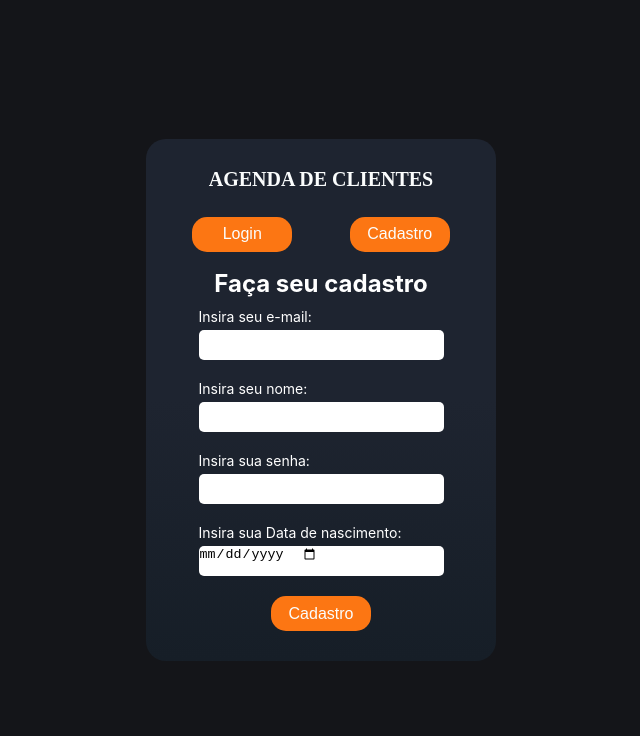
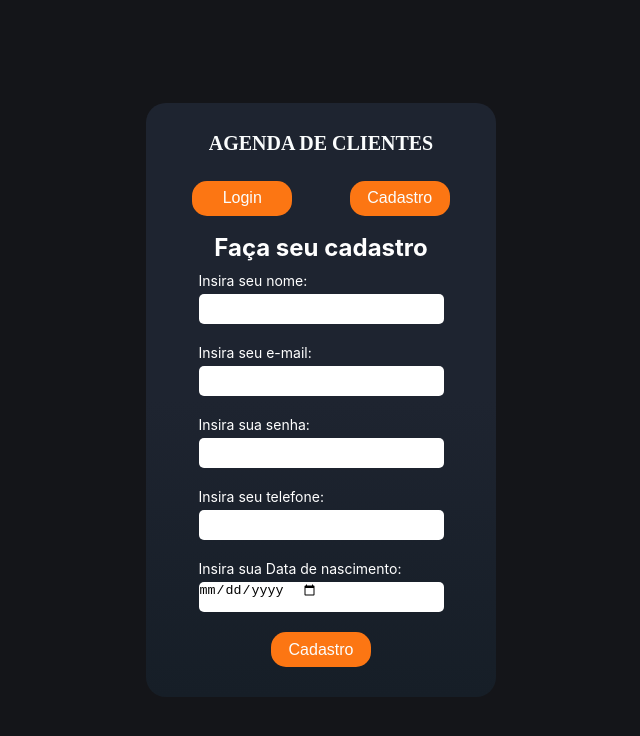
Before and after one commit to DiegoOlive29/front-client-contato, a React (Create React App) app in the folder projeto-lista-contatos/: page / in a window 1280 px wide. Shown: the top 736 px of the page, without its empty margins (319-959 px from the left). Built offline with nearby package versions, Linux system fonts and the light colour scheme.

Commit message:
creation of the default useForm structure for using the api

```diff
--- a/projeto-lista-contatos/src/components/FormCadastro/index.tsx
+++ b/projeto-lista-contatos/src/components/FormCadastro/index.tsx
@@ -1,21 +1,45 @@
+import { useForm } from "react-hook-form";
+import * as yup from "yup"
 import { ButtonFormsEnvio, FormCadastroCamp } from "./styled";
+import {yupResolver}from '@hookform/resolvers/yup'
+import { PostUser } from "../../service/createUser";
 
 const FormCadastro = () => {
+  const formSchema = yup.object().shape({
+    name      :yup.string().required('Campo obrigatório'),
+    email     :yup.string().required('Campo obrigatório'),
+    password  :yup.string().required('Campo obrigatório'),
+    phone     :yup.string().required('Campo obrigatório'),
+    date      :yup.string().required('Campo obrigatório')
+  })
+  const {register,handleSubmit, formState:{ errors}}=useForm<PostUser>({resolver:yupResolver(formSchema)})
+
+  const handleSubmitPost =async (data:PostUser)=>{
+    console.log(data)
+
+
+  }
+
+
   return (
-    <FormCadastroCamp onSubmit={() => console.log("oi")}>
+    <FormCadastroCamp onSubmit={handleSubmit(handleSubmitPost)}>
       <h2>Faça seu cadastro</h2>
 
+      <label htmlFor="">Insira seu nome:</label>
+      <input type="text"  {...register('name')}/>
+
       <label htmlFor="">Insira seu e-mail:</label>
-      <input type="text" />
+      <input type="text"  {...register('email')}/>
 
-      <label htmlFor="">Insira seu nome:</label>
-      <input type="text" />
 
       <label htmlFor="">Insira sua senha:</label>
-      <input type="text" />
+      <input type="text"  {...register('password')}/>
+
+      <label htmlFor="">Insira seu telefone:</label>
+      <input type="text"  {...register('phone')}/>
 
       <label htmlFor="">Insira sua Data de nascimento:</label>
-      <input type="date" />
+      <input type="date"  {...register('date')}/>
 
       <ButtonFormsEnvio>Cadastro</ButtonFormsEnvio>
     </FormCadastroCamp>
--- /dev/null
+++ b/projeto-lista-contatos/src/service/createUser.tsx
@@ -0,0 +1,7 @@
+export interface PostUser{
+    name        :string
+    phone       :string
+    email       :string
+    password    :string
+    date        :string
+}
```
Also changed, not shown: projeto-lista-contatos/package.json (+6 -1 lines), 1 other file (tests, documents, lock files or other folders).
